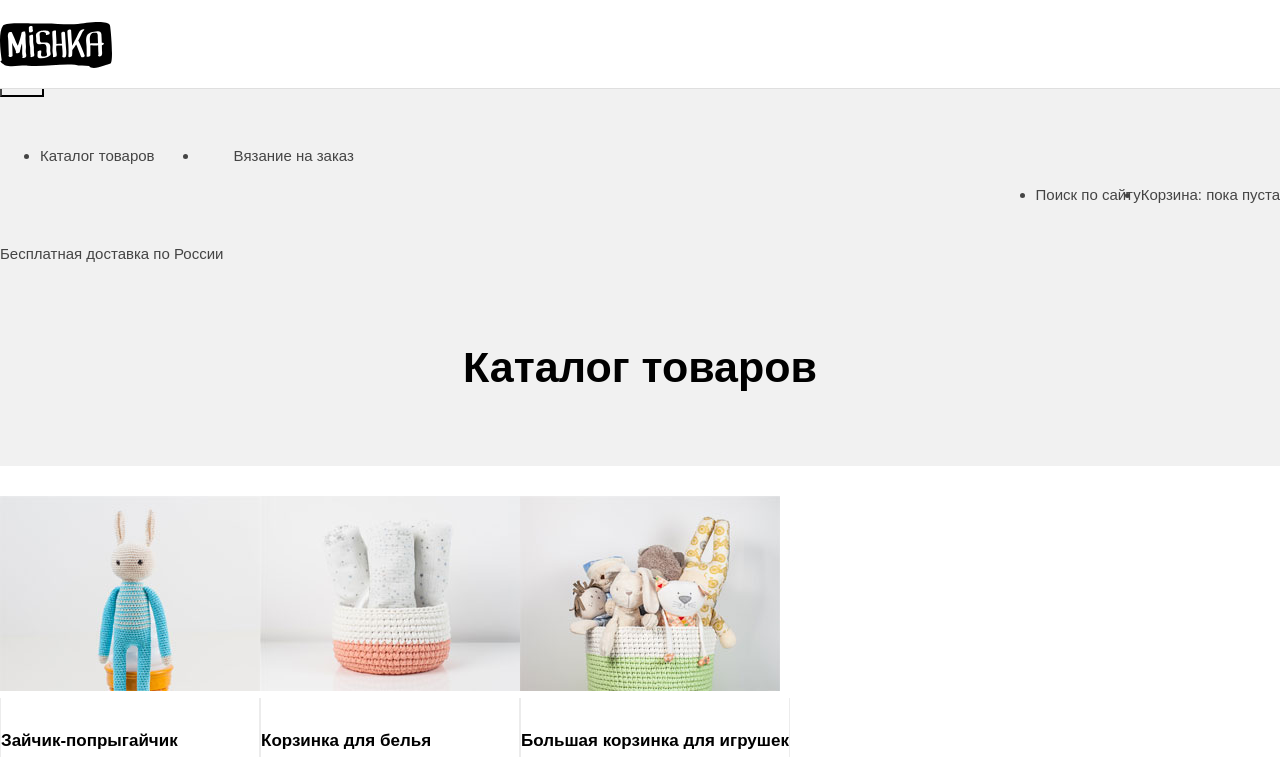
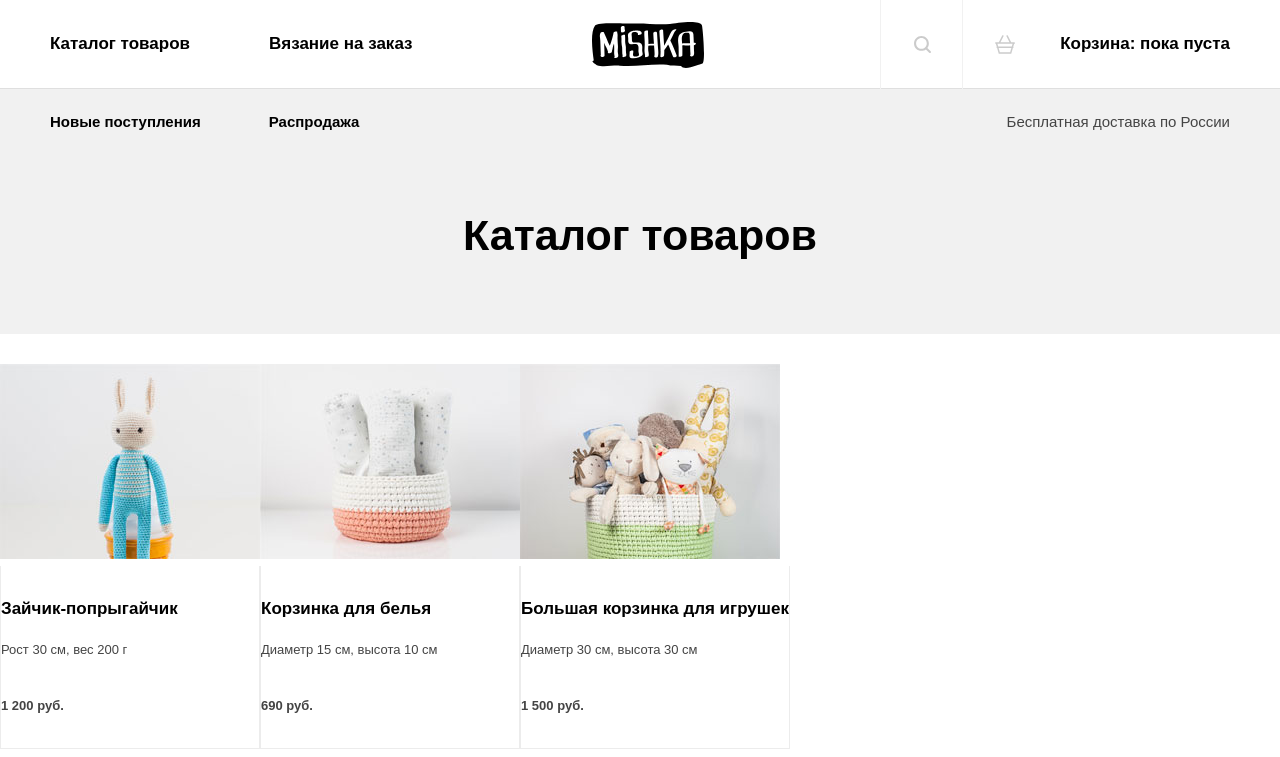
Before and after one commit to arslanbekova/mishka, a website: page source/catalog.html in a window 1280 px wide. Shown: the top 757 px of the page. Drawn offline with nearby package versions, Linux system fonts and the light colour scheme; files that its build step writes are made by us from their sources.

Commit message:
header for other pages

```diff
--- a/source/catalog.html
+++ b/source/catalog.html
@@ -10,37 +10,54 @@
 </head>
 
 <body>
-  <header class="page-header">
-    <a class="page-header__logo-link" href="index.html">
+  <header class="page-header page-header--closed page-header--nojs">
+    <div class="page-header__wrapper">
       <svg class="page-header__logo-image" width="86" height="35" alt="Логотип магазина «Мишка»">
         <use xlink:href="img/sprite-manual.svg#logo-mishka"></use>
       </svg>
       <svg class="page-header__logo-image-tablet" width="112" height="46" alt="Логотип магазина «Мишка»">
         <use xlink:href="img/sprite-manual.svg#logo-mishka-tablet"></use>
       </svg>
-    </a>
-    <nav class="main-nav">
-      <button class="main-nav__toggle button" type="button"><span class="visually-hidden">Открыть меню</span></button>
-      <div class="main-nav__wrapper">
-        <ul class="main-nav__list site-list">
+      <button class="page-header__toggle button" type="button"><span class="visually-hidden">Открыть
+          меню</span></button>
+      <nav class="navigation navigation--site">
+        <ul class="navigation__list site-list">
           <li class="site-list__item">
-            <a href="#">Каталог товаров</a>
+            <a>Каталог товаров</a>
           </li>
           <li class="site-list__item">
             <a href="form.html">Вязание на заказ</a>
           </li>
         </ul>
-        <ul class="main-nav__list user-list">
+      </nav>
+      <nav class="navigation navigation--user">
+        <ul class="navigation__list user-list">
           <li class="user-list__item">
-            <a href="#" class="user-list__search">Поиск по сайту</a>
+            <a href="#" class="user-list__link user-list__link--search">
+              <svg class="user-list__icon user-list__icon--search" width="17px" height="17px">
+                <use xlink:href="img/sprite-manual.svg#icon-search"></use>
+              </svg>
+              <span class="user-list__search-title">Поиск по сайту</span></a>
           </li>
           <li class="user-list__item">
-            <a href="#" class="user-list__cart">Корзина: пока пуста</a>
+            <a href="#" class="user-list__link user-list__link--cart">
+              <svg class="user-list__icon user-list__icon--cart" width="20px" height="19px">
+                <use xlink:href="img/sprite-manual.svg#icon-cart"></use>
+              </svg>
+              Корзина: пока пуста</a>
           </li>
         </ul>
-      </div>
-    </nav>
-    <p class="page-header__delivery">Бесплатная доставка по России</p>
+      </nav>
+      <ul class="page-header__promo-list">
+        <li>
+          <a href="#">Новые поступления</a>
+        </li>
+        <li>
+          <a href="#">Распродажа</a>
+        </li>
+      </ul>
+      <p class="page-header__delivery">Бесплатная доставка по России</p>
+    </div>
   </header>
 
   <main class="page-main">
@@ -118,4 +135,20 @@
       </p>
     </div>
   </footer>
+  <script>
+    var navMain = document.querySelector('.page-header');
+    var navToggle = document.querySelector('.page-header__toggle');
+
+    navMain.classList.remove('page-header--nojs');
+
+    navToggle.addEventListener('click', function () {
+      if (navMain.classList.contains('page-header--closed')) {
+        navMain.classList.remove('page-header--closed');
+        navMain.classList.add('page-header--opened');
+      } else {
+        navMain.classList.add('page-header--closed');
+        navMain.classList.remove('page-header--opened');
+      }
+    });
+  </script>
 </body>
--- a/source/less/blocks/page-header.less
+++ b/source/less/blocks/page-header.less
@@ -88,7 +88,7 @@
 
 @media (min-width: @tablet-width) {
   .page-header {
-    background-color: #f1f1f1;
+    background-color: @h1-bg;
     box-shadow: none;
   }
 
```
Also changed, not shown: source/form.html (+47 -14 lines).
